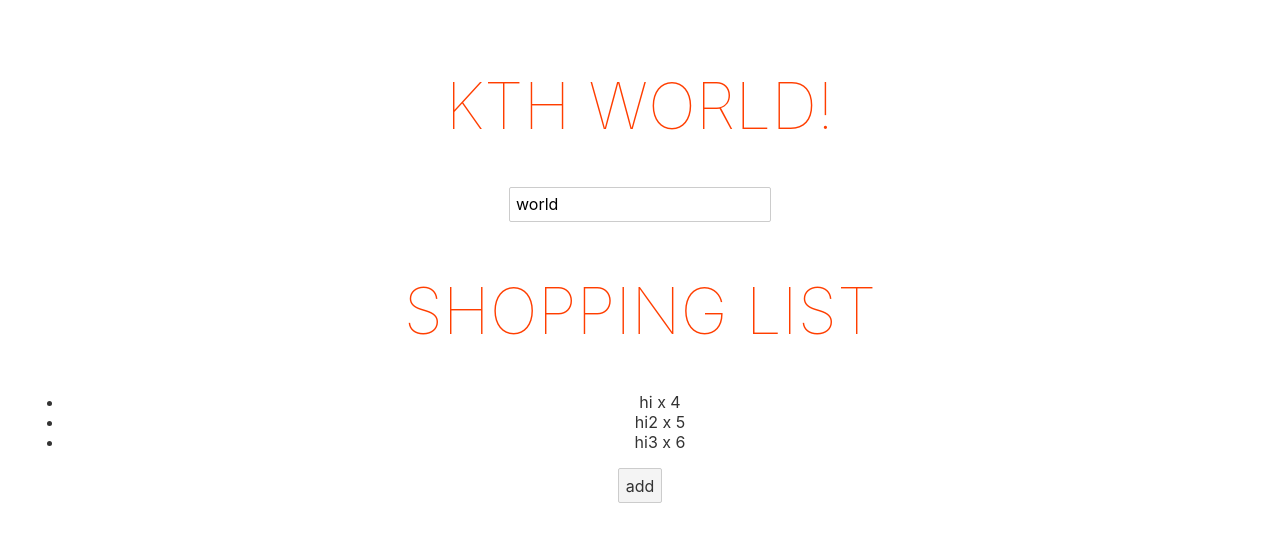
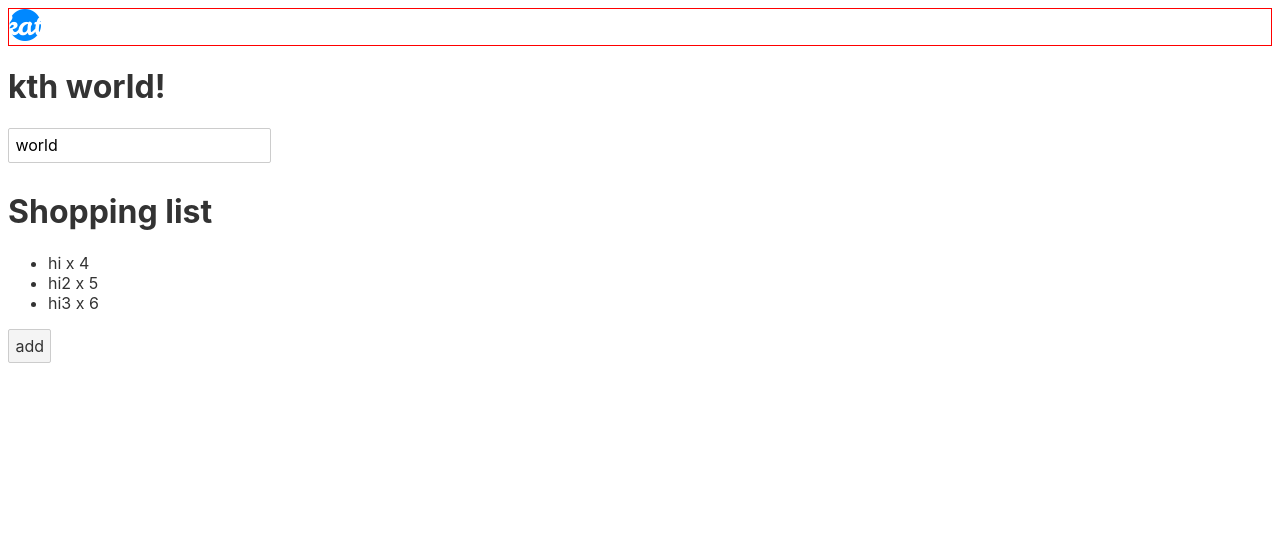
Before and after one commit to taehyeong224/svelte, a Svelte app: page / in a window 1280 px wide. Shown: the top 542 px of the page. Built offline with nearby package versions, Linux system fonts and the light colour scheme.

Commit message:
add header

```diff
--- a/src/App.svelte
+++ b/src/App.svelte
@@ -1,4 +1,6 @@
 <script>
+	import Header from './header/index.svelte';
+
 	export let name;
 	export let items = [{name: 'hi', qty: 4}, {name: 'hi2', qty: 5} , {name: 'hi3', qty: 6}]
 	export function addItem(target) {
@@ -7,7 +9,9 @@
 	export const addItem2 = target => {items = [...items, {name: target, qty: items[items.length - 1].qty + 1}]}
 </script>
 
+<Header/>
 <main>
+
 	<h1>kth {name}!</h1>
 	<input bind:value={name}/>
 	{#if name === '42'}
@@ -24,23 +28,4 @@
 </main>
 
 <style>
-	main {
-		text-align: center;
-		padding: 1em;
-		max-width: 240px;
-		margin: 0 auto;
-	}
-
-	h1 {
-		color: #ff3e00;
-		text-transform: uppercase;
-		font-size: 4em;
-		font-weight: 100;
-	}
-
-	@media (min-width: 640px) {
-		main {
-			max-width: none;
-		}
-	}
 </style>
--- /dev/null
+++ b/src/header/home.svelte
@@ -0,0 +1,12 @@
+<script>
+    export const goToHome = () => {
+        console.log("home~!")
+    }
+</script>
+
+<style>
+</style>
+
+<home>
+    <img src="images/favicon-32x32.png" alt="background image" on:click={goToHome}/>
+</home>
--- /dev/null
+++ b/src/header/index.svelte
@@ -0,0 +1,13 @@
+<script>
+  import Home from "./home.svelte";
+</script>
+
+<style>
+  header {
+    border: 1px solid red;
+  }
+</style>
+
+<header>
+    <Home/>
+</header>
```
Also changed, not shown: public/images/favicon-32x32.png (added).
